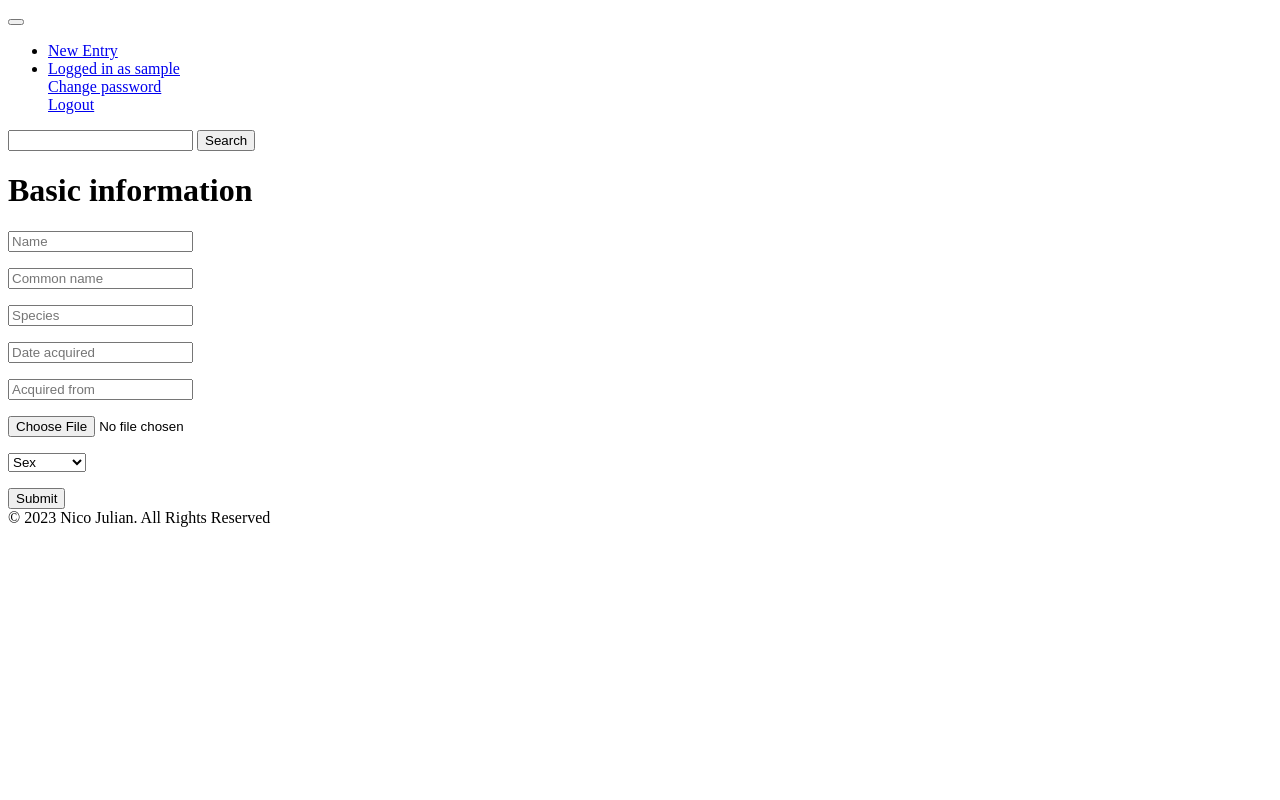
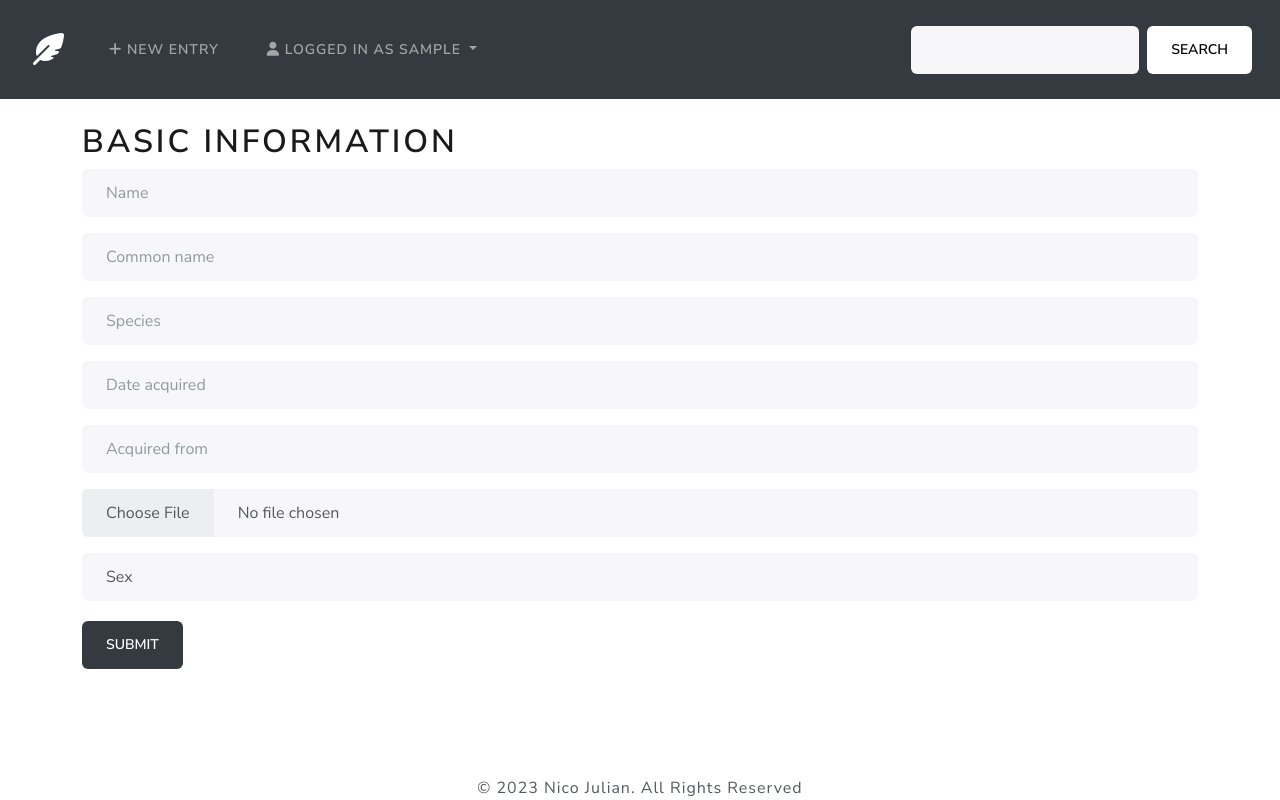
Before and after one commit to NicoGiuliani/ams, a Django app: page /create/ in a window 1280 px wide. Run offline with Django 4.2, Linux system fonts and the light colour scheme; the visitor is signed in with stand-in values (Sample User, id 1); some libraries are stand-ins or nearby versions.

Commit message:
Debugging

```diff
--- a/ams/templates/base.html
+++ b/ams/templates/base.html
@@ -7,20 +7,22 @@
     <title>AMS</title>
     <meta name="description" content="">
     <meta name="viewport" content="width=device-width, initial-scale=1">
-    <link rel="shortcut icon" type="image/png" src="{% static 'images/favicon.png' %}">
-    <link src="https://cdn.jsdelivr.net/npm/bootstrap@5.3.0-alpha3/dist/css/bootstrap.min.css"
+    <link rel="shortcut icon" type="image/png" href="{% static 'images/favicon.png' %}">
+    <link href="https://cdn.jsdelivr.net/npm/bootstrap@5.3.0-alpha3/dist/css/bootstrap.min.css"
+          rel="stylesheet"
           integrity="sha384-KK94CHFLLe+nY2dmCWGMq91rCGa5gtU4mk92HdvYe+M/SXH301p5ILy+dN9+nJOZ"
           crossorigin="anonymous" />
-    <link type="text/css"
-          src="{% static 'styles/bootstrap.min.css' %}" />
     <link rel="stylesheet"
-          src="https://cdnjs.cloudflare.com/ajax/libs/font-awesome/6.4.0/css/all.min.css"
+          type="text/css"
+          href="{% static 'styles/bootstrap.min.css' %}" />
+    <link rel="stylesheet"
+          href="https://cdnjs.cloudflare.com/ajax/libs/font-awesome/6.4.0/css/all.min.css"
           integrity="sha512-iecdLmaskl7CVkqkXNQ/ZH/XLlvWZOJyj7Yy7tcenmpD1ypASozpmT/E0iPtmFIB46ZmdtAc9eNBvH0H/ZpiBw=="
           crossorigin="anonymous"
           referrerpolicy="no-referrer" />
     <link rel="stylesheet"
           type="text/css"
-          src="{% static 'styles/custom.css' %}" />
+          href="{% static 'styles/custom.css' %}" />
   </head>
   <body>
     <div class="base d-flex flex-column min-vh-100">
```
